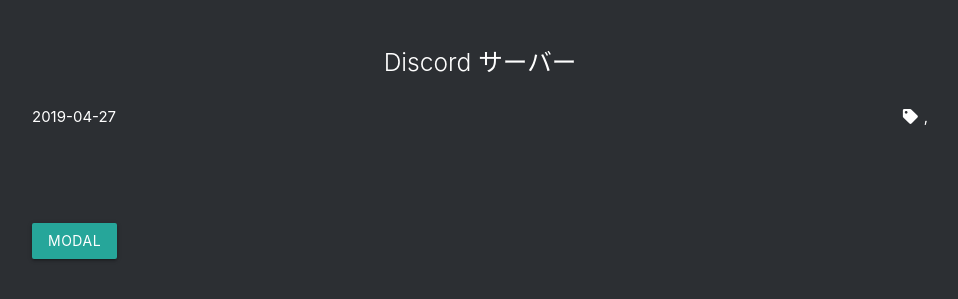
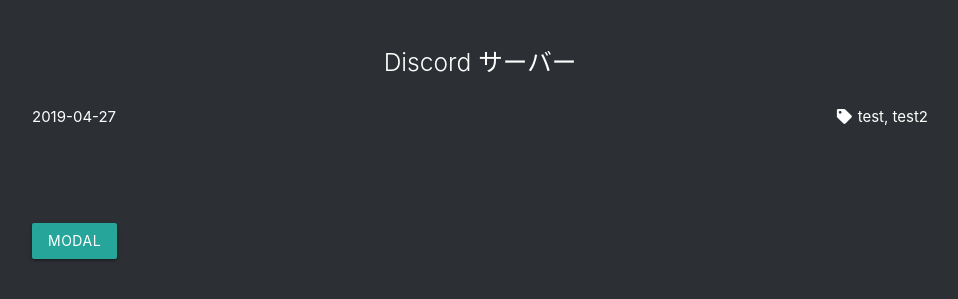
Before and after one commit to zatsukomu/zatsukomu-website-v1, a Jekyll site: the page built from docs/_posts/2019-04-27-test-nanoda.md, in a window 1280 px wide. Shown: the part 228-527 px from the top of the page, without its empty margins (160-1118 px from the left). Built offline with Jekyll 4.4.1, drawn with Linux system fonts in a browser that asks for light colours; nearby versions of some CDN libraries.

Commit message:
Update archive.html

```diff
--- a/docs/_layouts/archive.html
+++ b/docs/_layouts/archive.html
@@ -23,7 +23,7 @@
             {% if page.categories.size > 0 %}
             <i class="fas fa-fw fa-tag"></i>
             {% for cat in page.categories %}
-            {% if forloop.last == false %}, {% endif %} {% else %}
+            {{ cat }}{% if forloop.last == false %}, {% endif %} {% else %}
             <span>{{ cat | capitalize }}</span>{% if forloop.last == false %}, {% endif %} {% endfor %} {% endif %}
           </div>
 
```
